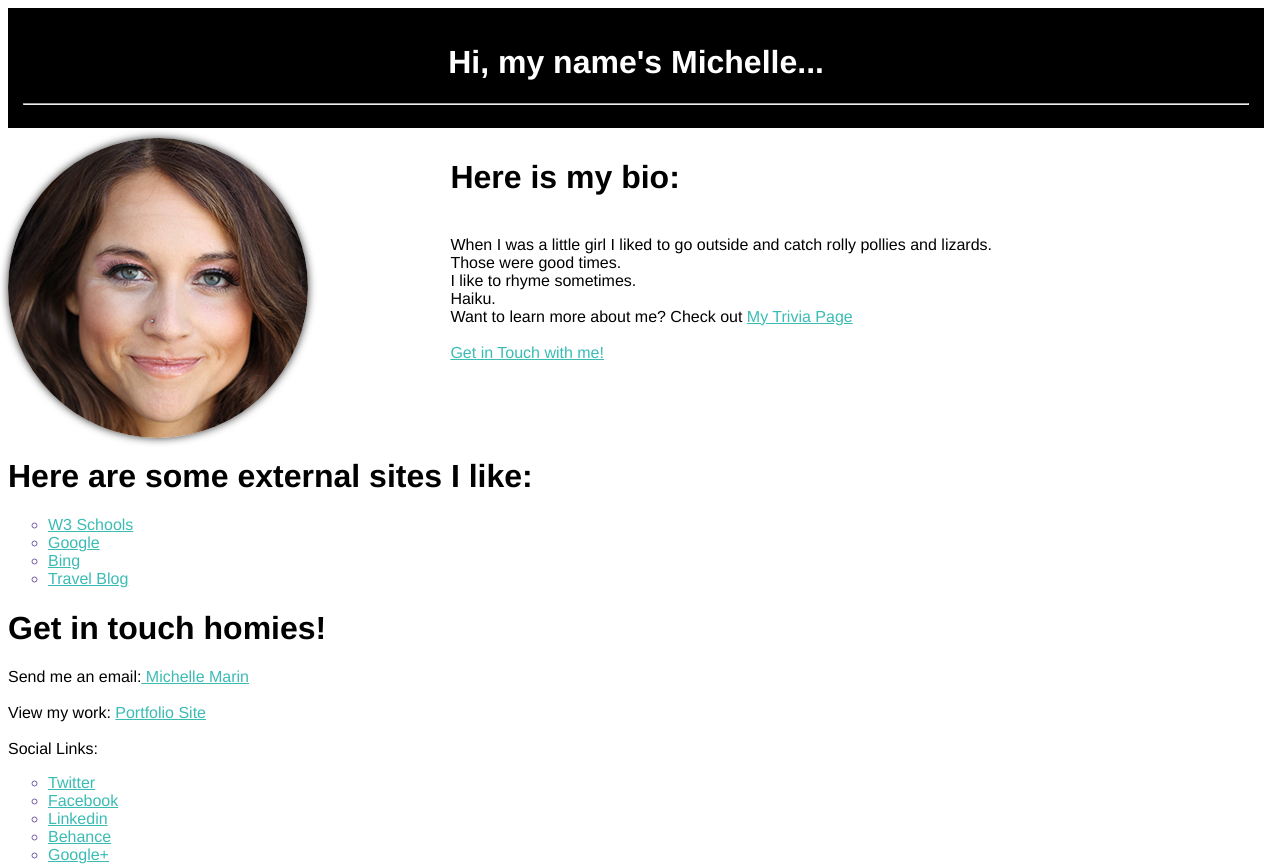
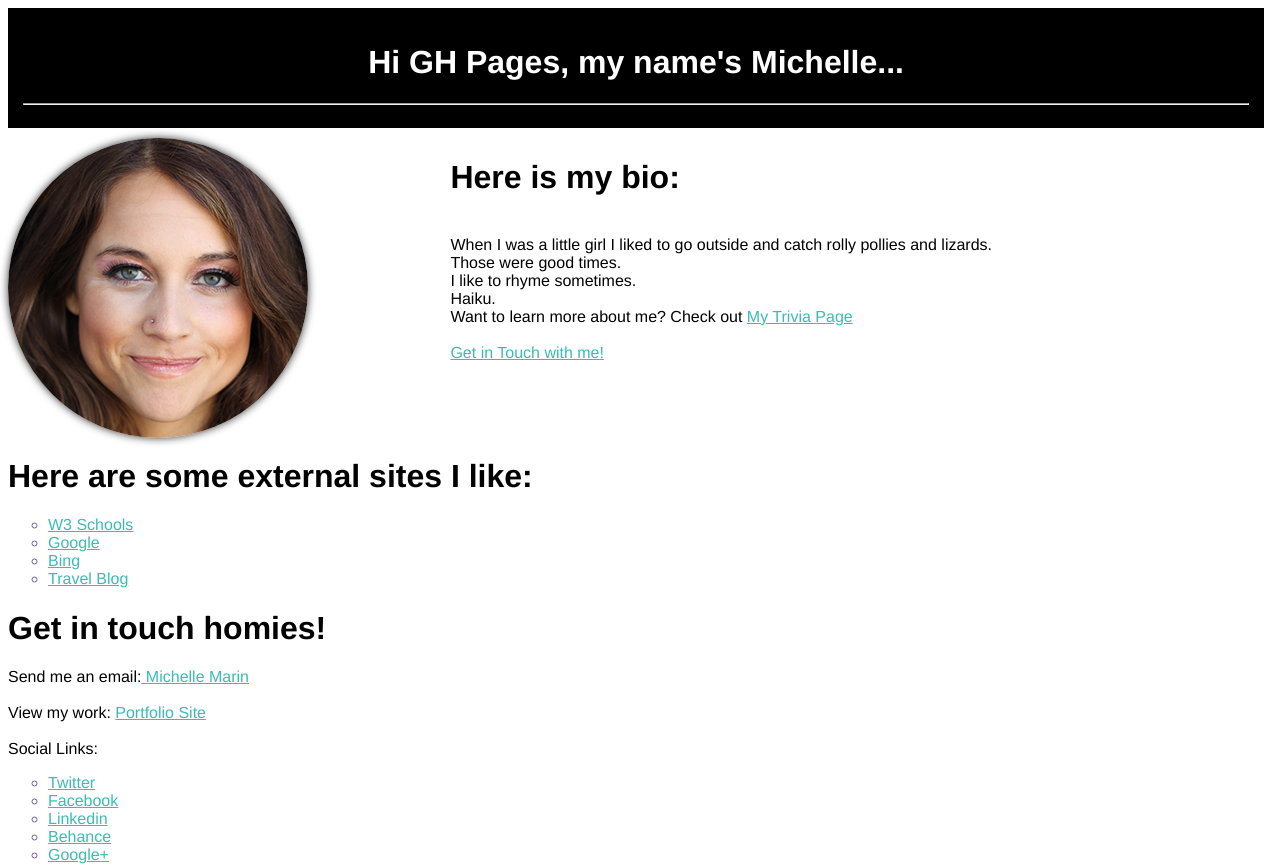
Before and after one commit to michellemarin/bio-site, a plain HTML site: page index.html in a window 1280 px wide. Shown: the top 867 px of the page. Drawn offline with Linux system fonts and the light colour scheme.

Commit message:
Change branch file to GH pages

```diff
--- a/index.html
+++ b/index.html
@@ -5,7 +5,7 @@
 </head>
 <body class='wrapper'>
   <header>
-    <h1>Hi, my name's Michelle...</h1>
+    <h1>Hi GH Pages, my name's Michelle...</h1>
     <hr></hr>
   </header>
 
```
